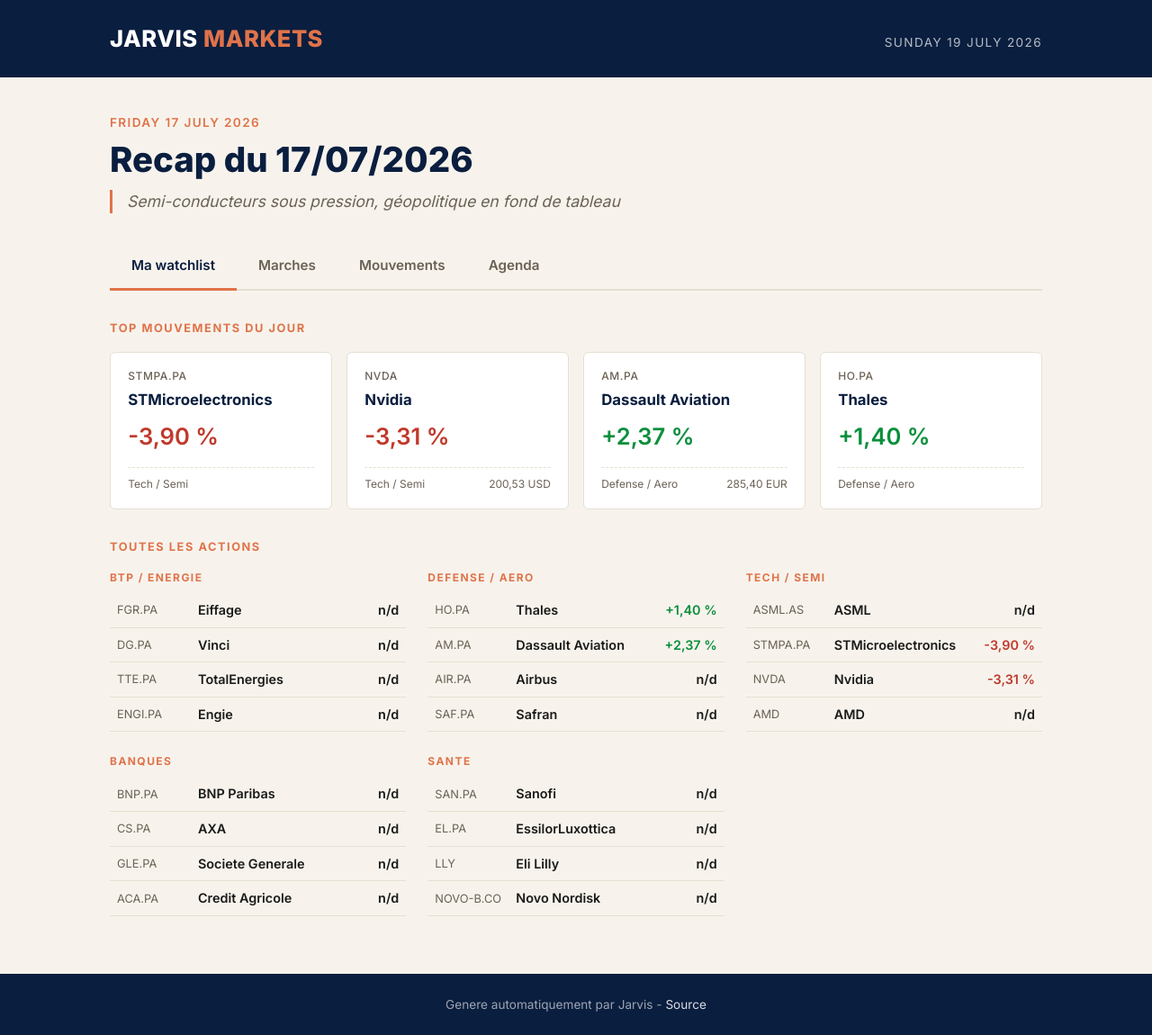
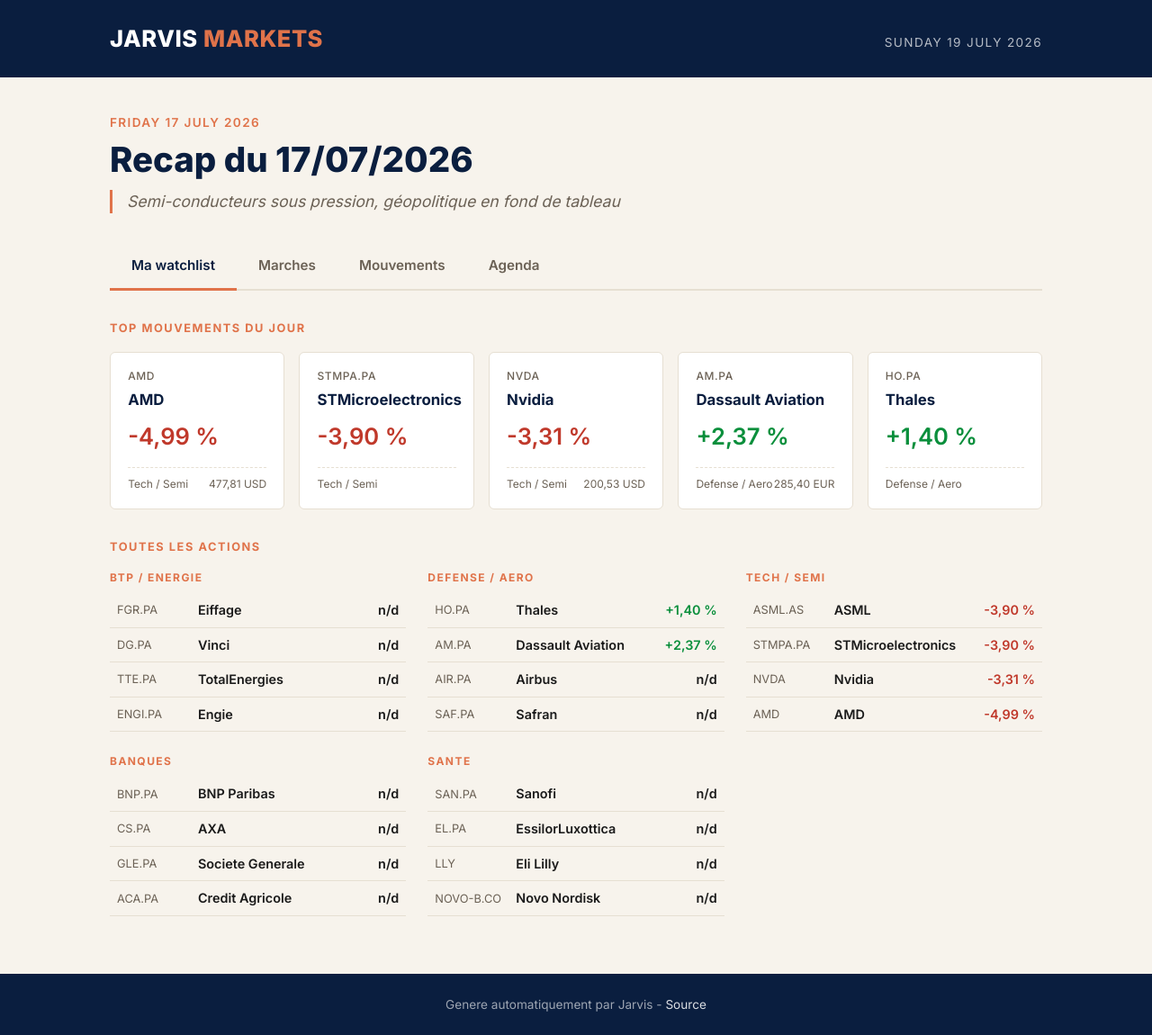
Before and after one commit to tongT43/jarvis-market-daily, a Jekyll site: the page built from _reports/2026-07-17.md, in a window 1280 px wide. Shown: the whole page at 90% size. Built offline with Jekyll 4.4.1, drawn with Linux system fonts in a browser that asks for light colours; some of the changed lines change nothing that is shown.

Commit message:
Daily market recap 2026-07-17 — enrichissement AMD/ASML/agenda
Complète le rapport du 17 juillet avec les données manquantes :
- AMD : -4,99 % / 477,81 USD ajouté à watchlist_top et watchlist_all
- ASML : -3,90 % renseigné (était n/d)
- Agenda semaine 20-24/07 détaillé (BCE jeudi, résultats Alphabet/Tesla/BNP)
- Événement Moonshot Kimi K3 et alerte FMI ajoutés

```diff
--- a/_reports/2026-07-17.md
+++ b/_reports/2026-07-17.md
@@ -16,6 +16,7 @@
   - { name: "Dow Jones", value: "52 146", change: "-0,77 %" }
   - { name: "EuroStoxx 50", value: "6 231", change: "-0,84 %" }
 watchlist_top:
+  - { ticker: "AMD", name: "AMD", sector: "Tech / Semi", change: "-4,99 %", price: "477,81 USD" }
   - { ticker: "STMPA.PA", name: "STMicroelectronics", sector: "Tech / Semi", change: "-3,90 %" }
   - { ticker: "NVDA", name: "Nvidia", sector: "Tech / Semi", change: "-3,31 %", price: "200,53 USD" }
   - { ticker: "AM.PA", name: "Dassault Aviation", sector: "Defense / Aero", change: "+2,37 %", price: "285,40 EUR" }
@@ -29,10 +30,10 @@
   - { ticker: "AM.PA", name: "Dassault Aviation", sector: "Defense / Aero", change: "+2,37 %", price: "285,40 EUR" }
   - { ticker: "AIR.PA", name: "Airbus", sector: "Defense / Aero", change: "n/d" }
   - { ticker: "SAF.PA", name: "Safran", sector: "Defense / Aero", change: "n/d" }
-  - { ticker: "ASML.AS", name: "ASML", sector: "Tech / Semi", change: "n/d" }
+  - { ticker: "ASML.AS", name: "ASML", sector: "Tech / Semi", change: "-3,90 %" }
   - { ticker: "STMPA.PA", name: "STMicroelectronics", sector: "Tech / Semi", change: "-3,90 %" }
   - { ticker: "NVDA", name: "Nvidia", sector: "Tech / Semi", change: "-3,31 %", price: "200,53 USD" }
-  - { ticker: "AMD", name: "AMD", sector: "Tech / Semi", change: "n/d" }
+  - { ticker: "AMD", name: "AMD", sector: "Tech / Semi", change: "-4,99 %", price: "477,81 USD" }
   - { ticker: "BNP.PA", name: "BNP Paribas", sector: "Banques", change: "n/d" }
   - { ticker: "CS.PA", name: "AXA", sector: "Banques", change: "n/d" }
   - { ticker: "GLE.PA", name: "Societe Generale", sector: "Banques", change: "n/d" }
@@ -65,15 +66,16 @@
   - { name: "Assurances US", note: "Forte hausse apres resultats The Travelers (+9 %), Abbott (+10,7 %)" }
   - { name: "Energie", note: "Soutenu par la flambee du petrole liee aux tensions US-Iran au Moyen-Orient" }
 evenements:
-  - "TSMC avertit sur ses depenses d'investissement, dechenchant une vague de ventes sur les semi-conducteurs mondiaux"
-  - "Frappes militaires americaines contre l'Iran : tensions geopolitiques, cours du petrole en hausse marquee"
+  - "TSMC avertit sur ses depenses d'investissement, declenchant une vague de ventes sur les semi-conducteurs mondiaux (J3 de baisse consecutive, PHLX Semi en marche baissier)"
+  - "IA chinoise : Moonshot devoile Kimi K3, presente comme le plus grand modele d'IA au monde, rival d'OpenAI et d'Anthropic — vive pression sur les valeurs technologiques"
   - "Apple depasse brievement Nvidia comme premiere capitalisation mondiale (premiere fois depuis 2025)"
+  - "Tensions au Moyen-Orient : cours du petrole en hausse marquee, soutien au secteur energie"
   - "Resultats Q2 : Abbott bat les attentes (+10,7 %), The Travelers en forte hausse apres un benefice record"
-  - "Inflation US juin : CPI -0,4 % mensuel, 3,5 % sur un an — probabilite de hausse des taux Fed ramenee a ~10 %"
-  - "CAC 40 et EuroStoxx 50 clôturent en baisse pour la 2e seance consecutive"
+  - "Inflation US juin : CPI -0,4 % mensuel, 3,5 % sur un an — Fed (Kevin Warsh) signale un maintien des taux en juillet"
+  - "FMI alerte : la desinflation mondiale a stagne, croissance 2026 maintenue a 3,0 %"
 agenda:
-  - "Semaine du 20 juillet : poursuite de la saison des resultats Q2 aux Etats-Unis"
-  - "PMI manufacturiers et services (zone euro, Etats-Unis) attendus en milieu de semaine"
-  - "Possibles nouvelles declarations de la Fed sur la trajectoire des taux"
-  - "Suivi de la situation geopolitique au Moyen-Orient (impact sur le petrole)"
+  - "Mardi 21/07 : ZEW Allemagne (sentiment economique) ; resultats Novartis T2, 3M T2, General Motors T2"
+  - "Mercredi 22/07 : CPI Royaume-Uni ; resultats Alphabet T2, Tesla T2, IBM T2, Texas Instruments T2 (apres bourse)"
+  - "Jeudi 23/07 : Decision de taux BCE (14h15 CET) ; resultats BNP Paribas, Dassault Aviation, Thales"
+  - "Salon de Farnborough (Royaume-Uni) : possibles annonces de commandes Airbus tout au long de la semaine"
 ---
```
